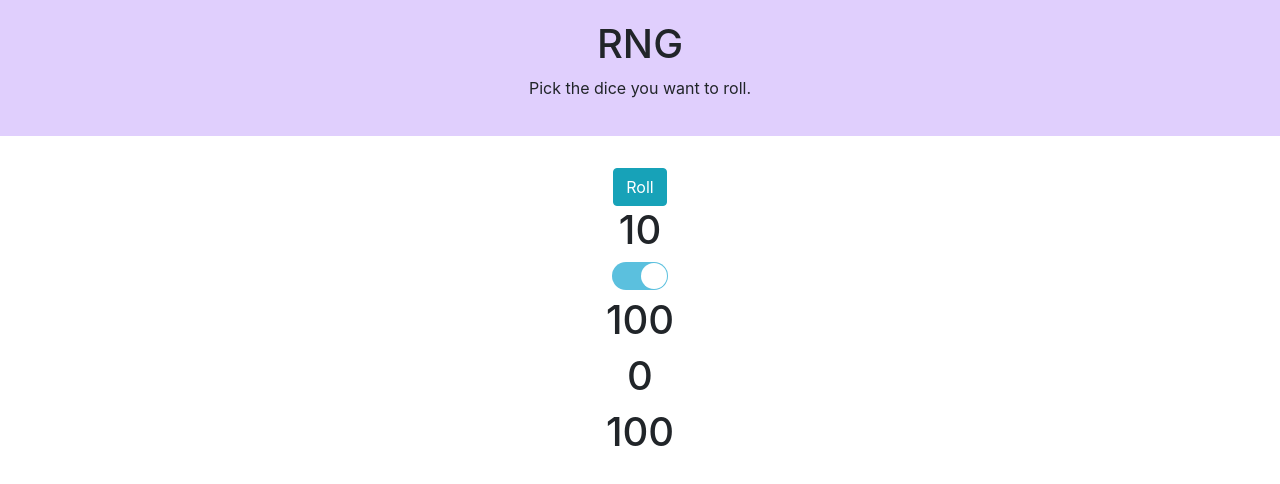
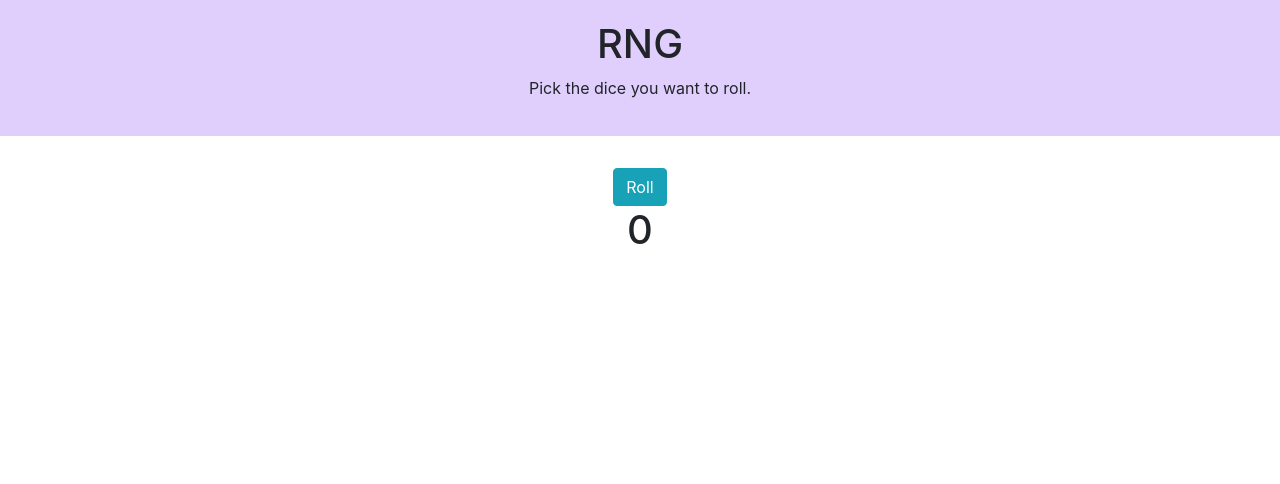
Before and after one commit to nmegrant/random_number_generator, a React (Create React App) app: page / in a window 1280 px wide. Shown: the top 484 px of the page. Built offline with nearby package versions, Linux system fonts and the light colour scheme.

Commit message:
Set up RNG

```diff
--- a/src/App.js
+++ b/src/App.js
@@ -2,18 +2,22 @@ import React, { useState } from "react";
 import "./App.css";
 import MyTitleBar from "./Components/MyTitleBar";
 import Button from "react-bootstrap/Button";
-import Container from "react-bootstrap/Container";
-import Row from "react-bootstrap/Row";
 
 import Switch from "react-switch";
 
 function App() {
   const [roll, setRoll] = useState(0);
-  const [value, setValue] = useState(100);
+  // const [ten, setTen] = useState(false);
+
+  // const value = ten ? 10 : 100;
 
   function rollDice() {
-    setRoll(Math.floor(Math.random() * value));
+    setRoll(Math.floor(Math.random() * 10));
   }
+
+  // function handleChange(checked) {
+  //   setTen(!checked);
+  // }
 
   return (
     <div className="App">
@@ -21,25 +25,17 @@ function App() {
       <Button variant="info" onClick={rollDice}>
         Roll
       </Button>
-      <h1>10</h1>
+      {/* <h1>100</h1>
       <Switch
-        checked={value}
-        onChange={() => {
-          if (value === 10) {
-            setValue(100);
-          } else {
-            setValue(10);
-          }
-        }}
+        checked={false}
+        onChange={handleChange}
         checkedIcon={false}
         uncheckedIcon={false}
         onColor="#5bc0de"
         offColor="#5bc0de"
       />
-      <h1>100</h1>
-
+      <h1>10</h1> */}
       <h1>{roll}</h1>
-      <h1>{value}</h1>
     </div>
   );
 }
```
